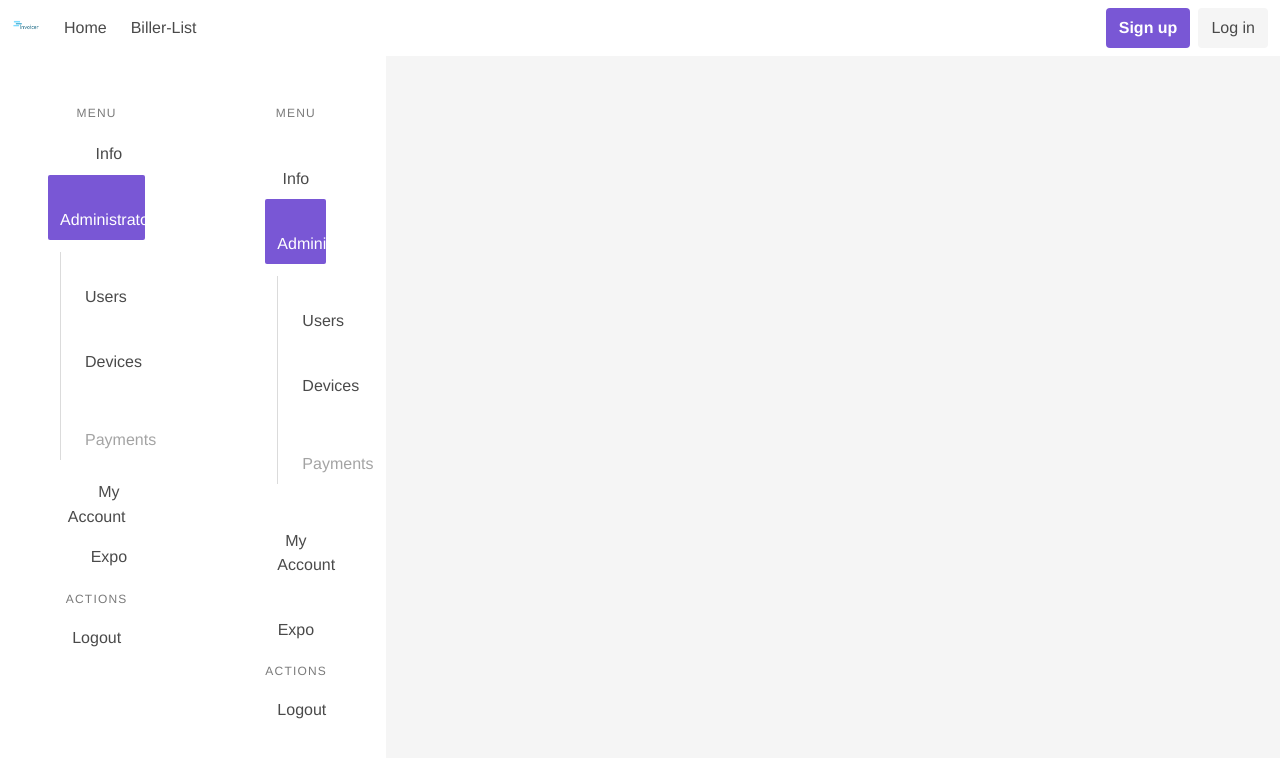
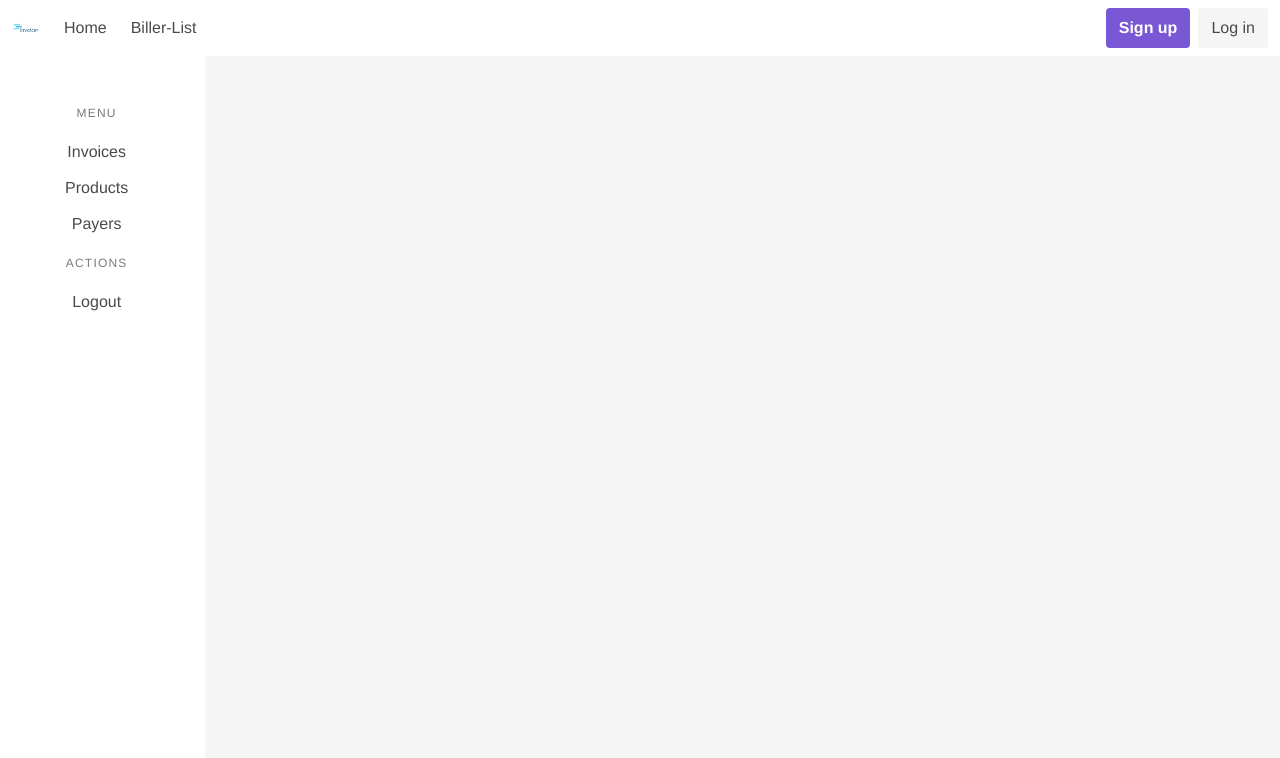
Before and after one commit to stutilaad/Invoicer-App-FrontEnd, a Vue app: page /#/dashboard in a window 1280 px wide. Shown: the top 758 px of the page. Built offline with nearby package versions, Linux system fonts and the light colour scheme.

Commit message:
sidebar menu items

```diff
--- a/src/App.vue
+++ b/src/App.vue
@@ -1,21 +1,14 @@
 <template>
   <div id="app">
     <nav-bar></nav-bar>
-    <div class="columns">
-      <div class="column is-2">
-        <side-bar></side-bar>
-      </div>
-      <div class="column">
-        <router-view></router-view>
-      </div>
-    </div>
+    <router-view></router-view>
   </div>
 </template>
 
 <script>
 import Vue from "vue";
 import NavBar from "./components/NavBar";
-import SideBar from "./components/SideBar";
+
 import Buefy from "buefy";
 import "buefy/dist/buefy.css";
 
@@ -24,8 +17,7 @@ Vue.use(Buefy);
 export default {
   name: "App",
   components: {
-    NavBar,
-    SideBar
+    NavBar
   }
 };
 </script>
--- a/src/components/NavBar.vue
+++ b/src/components/NavBar.vue
@@ -2,14 +2,11 @@
   <b-navbar>
     <template slot="brand">
       <b-navbar-item tag="router-link" :to="{ path: '/' }">
-        <a href="#">
-          <img src="src/assets/logo.png" alt="logo" />
-          <!-- <strong>INVOICER-APP</strong> -->
-        </a>
+        <img src="src/assets/logo.png" alt="invoicer" />
       </b-navbar-item>
     </template>
     <template slot="start">
-      <b-navbar-item href="#">Home</b-navbar-item>
+      <b-navbar-item tag="router-link" :to="{ path: '/dashboard' }">Home</b-navbar-item>
       <b-navbar-item tag="router-link" :to="{ path: '/billerlist' }">Biller-List</b-navbar-item>
     </template>
 
--- a/src/components/SideBar.vue
+++ b/src/components/SideBar.vue
@@ -2,34 +2,23 @@
   <section class="section">
     <b-menu>
       <b-menu-list label="Menu">
-        <b-menu-item icon="information-outline" label="Info"></b-menu-item>
-        <b-menu-item icon="settings" :active="true" expanded>
-          <template slot="label" slot-scope="props">
-            Administrator
-            <b-icon class="is-pulled-right" :icon="props.expanded ? 'menu-down' : 'menu-up'"></b-icon>
-          </template>
-          <b-menu-item icon="account" label="Users"></b-menu-item>
-          <b-menu-item icon="cellphone-link">
-            <template slot="label">
-              Devices
-              <b-dropdown aria-role="list" class="is-pulled-right" position="is-bottom-left">
-                <b-icon icon="dots-vertical" slot="trigger"></b-icon>
-                <b-dropdown-item aria-role="listitem">Action</b-dropdown-item>
-                <b-dropdown-item aria-role="listitem">Another action</b-dropdown-item>
-                <b-dropdown-item aria-role="listitem">Something else</b-dropdown-item>
-              </b-dropdown>
-            </template>
-          </b-menu-item>
-          <b-menu-item icon="cash-multiple" label="Payments" disabled></b-menu-item>
+        <!-- <b-menu-item icon="information-outline" label="Info"></b-menu-item> -->
+        <b-menu-item label="Invoices">
+          <b-menu-item label="List invoices"></b-menu-item>
+          <b-menu-item label="Add invoices"></b-menu-item>
         </b-menu-item>
-        <b-menu-item icon="account" label="My Account">
-          <b-menu-item label="Account data"></b-menu-item>
-          <b-menu-item label="Addresses"></b-menu-item>
+        <b-menu-item label="Products">
+          <b-menu-item label="List products"></b-menu-item>
+          <b-menu-item label="Add products"></b-menu-item>
+        </b-menu-item>
+        <b-menu-item label="Payers">
+          <b-menu-item label="List payers"></b-menu-item>
+          <b-menu-item label="Add payers"></b-menu-item>
         </b-menu-item>
       </b-menu-list>
-      <b-menu-list>
+      <!-- <b-menu-list>
         <b-menu-item label="Expo" icon="link" tag="router-link" target="_blank" to="/expo"></b-menu-item>
-      </b-menu-list>
+      </b-menu-list>-->
       <b-menu-list label="Actions">
         <b-menu-item label="Logout"></b-menu-item>
       </b-menu-list>
```
